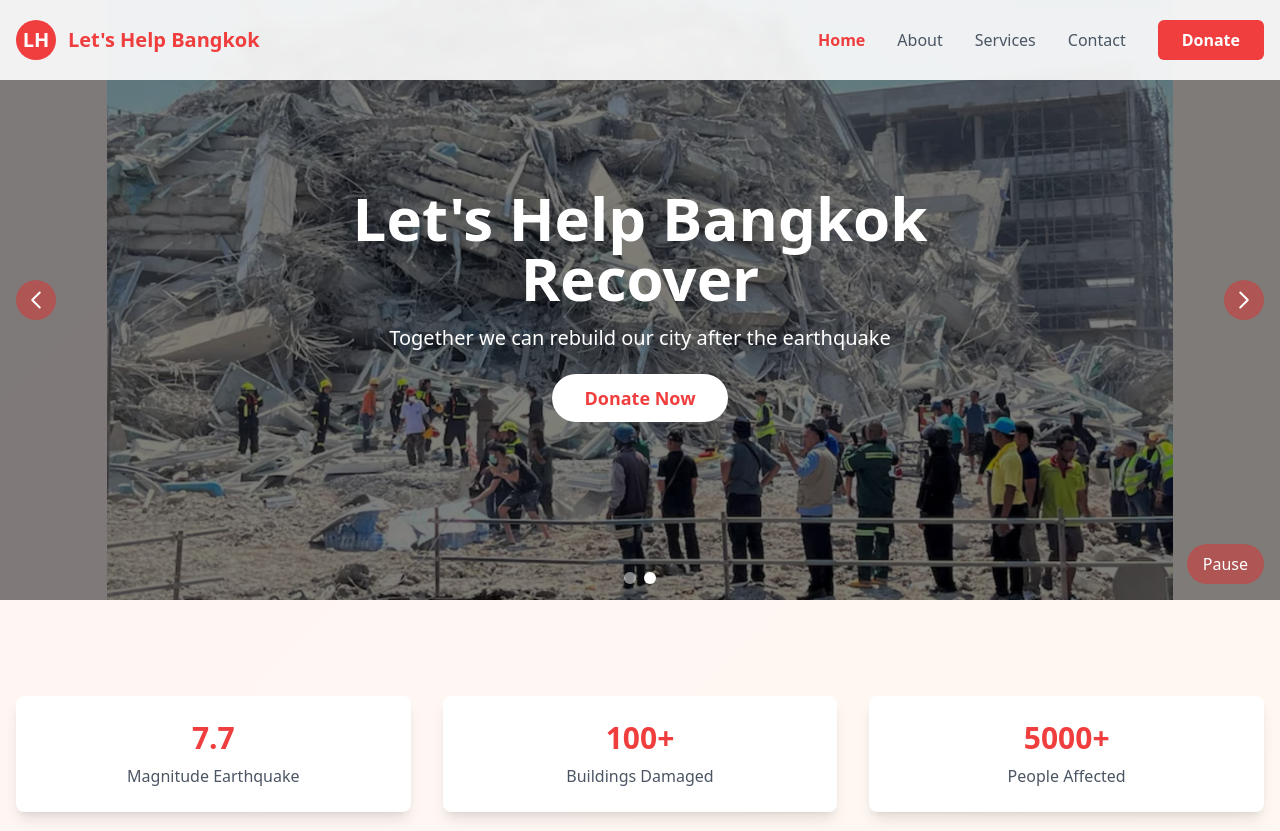
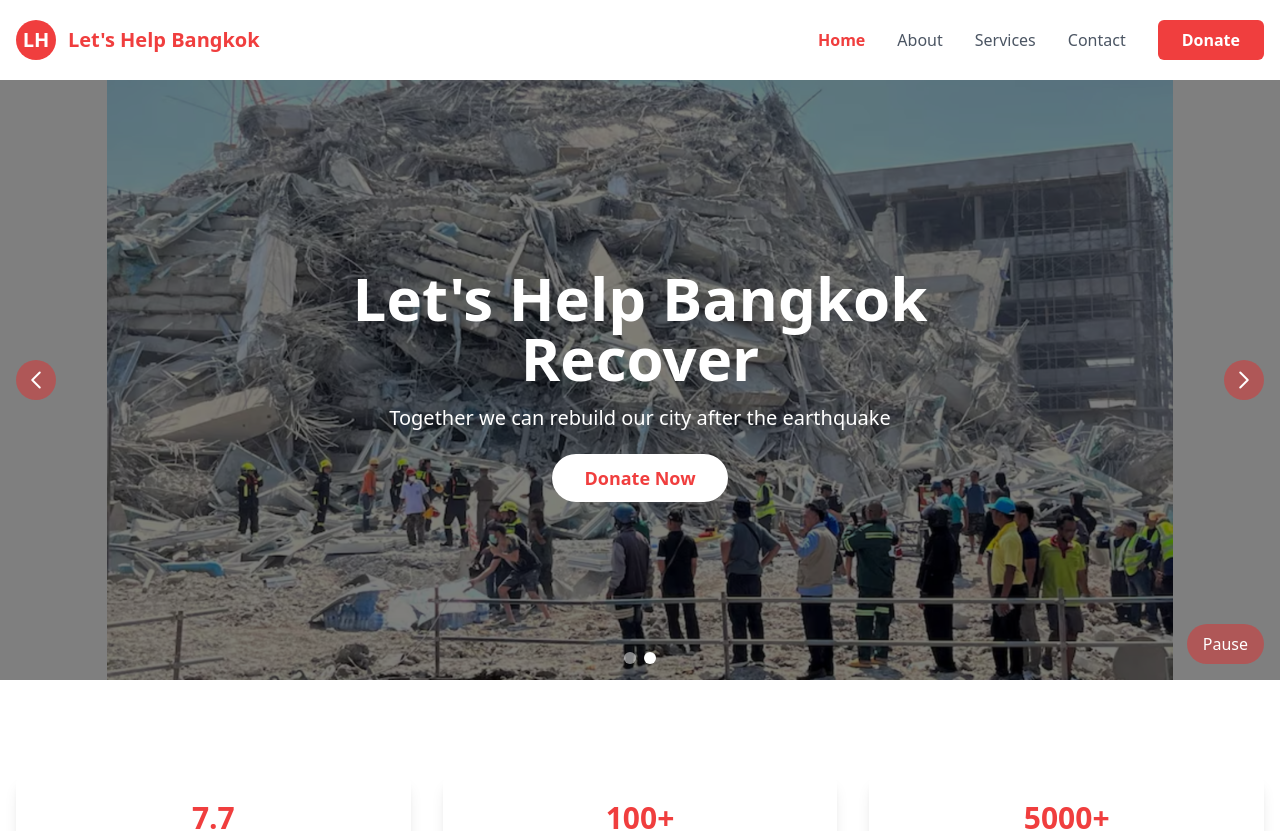
Before and after one commit to boy-who-cried-wolf/lets-help-bangkok, a React (Vite) app: page / in a window 1280 px wide. Shown: the top 831 px of the page. Built offline with nearby package versions, Linux system fonts and the light colour scheme.

Commit message:
fix: header padding

```diff
--- a/src/App.tsx
+++ b/src/App.tsx
@@ -1,4 +1,4 @@
-import { BrowserRouter as Router, Routes, Route } from 'react-router-dom';
+import { BrowserRouter, Routes, Route } from 'react-router-dom';
 import Header from './components/Header';
 import Footer from './components/Footer';
 import Home from './pages/Home';
@@ -10,10 +10,10 @@ import NotFound from './pages/NotFound';
 
 function App() {
   return (
-    <Router>
+    <BrowserRouter>
       <div className="min-h-screen flex flex-col">
         <Header />
-        <main className="flex-grow bg-gradient-emergency from-primary-50 to-secondary-50">
+        <main className="flex-grow pt-20">
           <Routes>
             <Route path="/" element={<Home />} />
             <Route path="/about" element={<About />} />
@@ -25,7 +25,7 @@ function App() {
         </main>
         <Footer />
       </div>
-    </Router>
+    </BrowserRouter>
   );
 }
 
```
